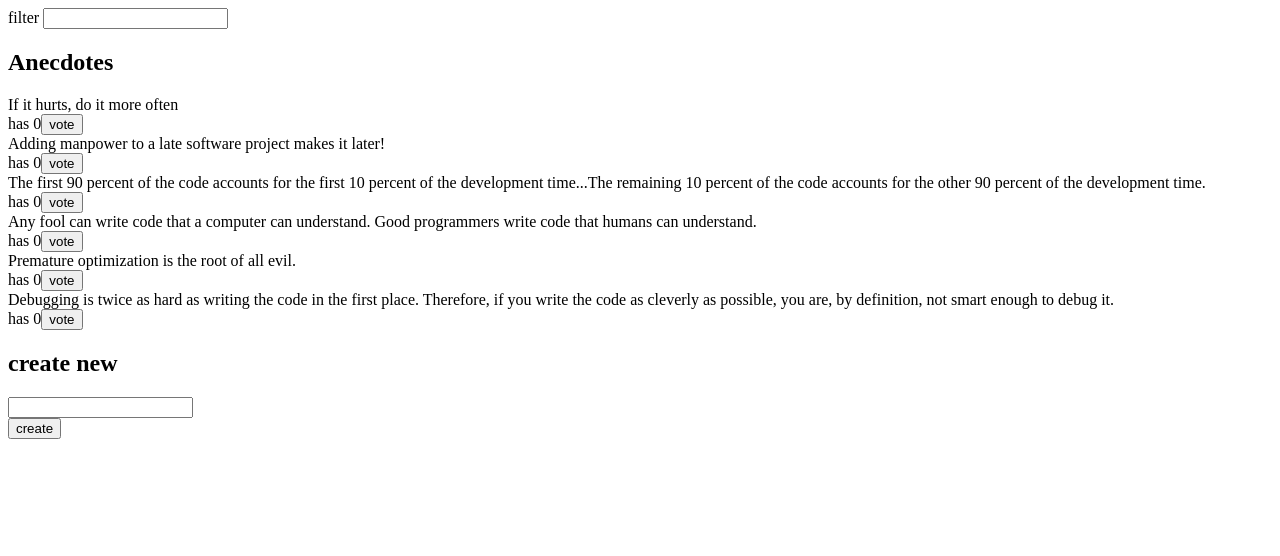
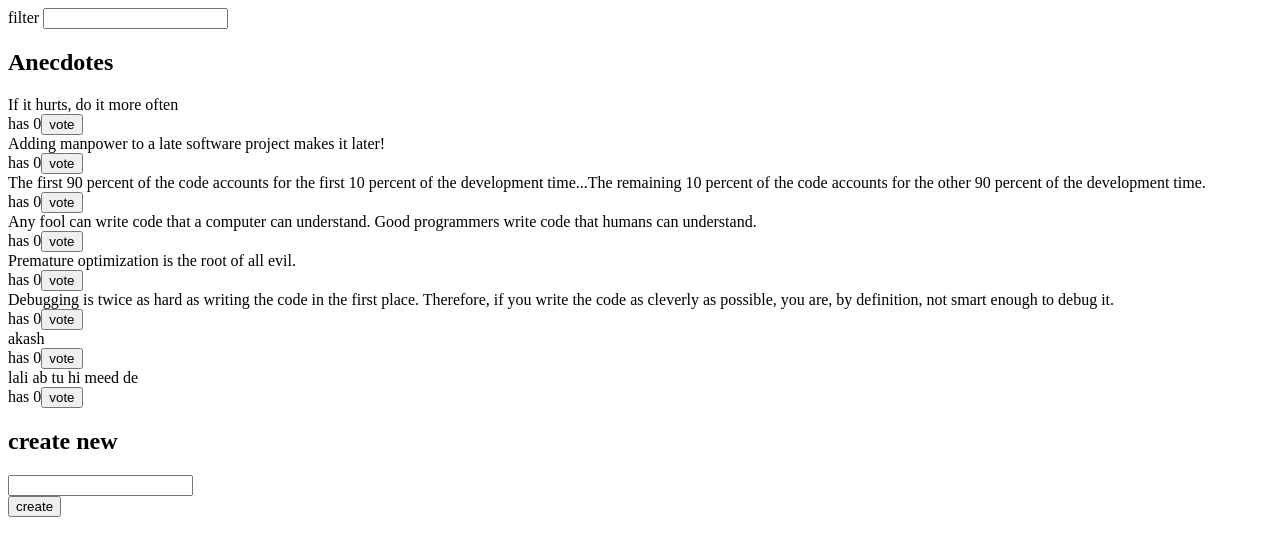
Before and after one commit to Akki-net/redux-anecdote, a React (Vite) app: page / in a window 1280 px wide. Shown: the top 556 px of the page. Built offline with nearby package versions, Linux system fonts and the light colour scheme; data requests are answered from the project's data file.

Commit message:
Modify the creation of new anecdotes

```diff
--- a/db.json
+++ b/db.json
@@ -1,5 +1,5 @@
 {
-    "anecdotes":[
+  "anecdotes": [
     {
       "content": "If it hurts, do it more often",
       "id": "47145",
@@ -29,6 +29,16 @@
       "content": "Debugging is twice as hard as writing the code in the first place. Therefore, if you write the code as cleverly as possible, you are, by definition, not smart enough to debug it.",
       "id": "98312",
       "votes": 0
+    },
+    {
+      "id": "64802",
+      "content": "akash",
+      "votes": 0
+    },
+    {
+      "id": "20616",
+      "content": "lali ab tu hi meed de",
+      "votes": 0
     }
   ]
 }
--- a/src/components/AnecdoteForm.jsx
+++ b/src/components/AnecdoteForm.jsx
@@ -1,15 +1,18 @@
 import React from 'react'
 import { useDispatch } from 'react-redux'
-import { createNew } from '../reducers/anecdoteReducer'
+import { asObject, createNew } from '../reducers/anecdoteReducer'
 import { setNotification } from '../reducers/notificationReducer'
+import { create } from '../services/anecdotes'
 
 const AnecdoteForm = () => {
     const dispatch = useDispatch()
 
-    const submitHandler = e => {
+    const submitHandler = async e => {
         e.preventDefault()
-        dispatch(createNew(e.target.content.value))
-        dispatch(setNotification(`a new anecedote "${e.target.content.value}" created`))
+        const content = e.target.content.value
+        const newAnec = await create(asObject(content))
+        dispatch(createNew(newAnec))
+        dispatch(setNotification(`a new anecedote "${content}" created`))
         setTimeout(() => {
             dispatch(setNotification(null))
         }, 3000)
--- a/src/reducers/anecdoteReducer.js
+++ b/src/reducers/anecdoteReducer.js
@@ -11,7 +11,7 @@ const anecdotesAtStart = [
 
 const getId = () => (100000 * Math.random()).toFixed(0)
 
-const asObject = (anecdote) => {
+export const asObject = (anecdote) => {
   return {
     content: anecdote,
     id: getId(),
@@ -56,7 +56,7 @@ const anecSlice = createSlice({
         ? { ...s, votes: s.votes + 1 } : s)
     },
     createNew(state, action) {
-      const newAnec = asObject(action.payload)
+      const newAnec = action.payload
       state.push(newAnec)
     },
     setAnecdotes(state, action) {
--- a/src/services/anecdotes.js
+++ b/src/services/anecdotes.js
@@ -5,3 +5,8 @@ export const getAll = async () => {
     const res = await axios.get(baseURL)
     return res.data
 }
+
+export const create = async (obj) => {
+    const res = await axios.post(baseURL, obj)
+    return res.data
+}
```
Lines whose indentation alone changed are shown as unchanged.
